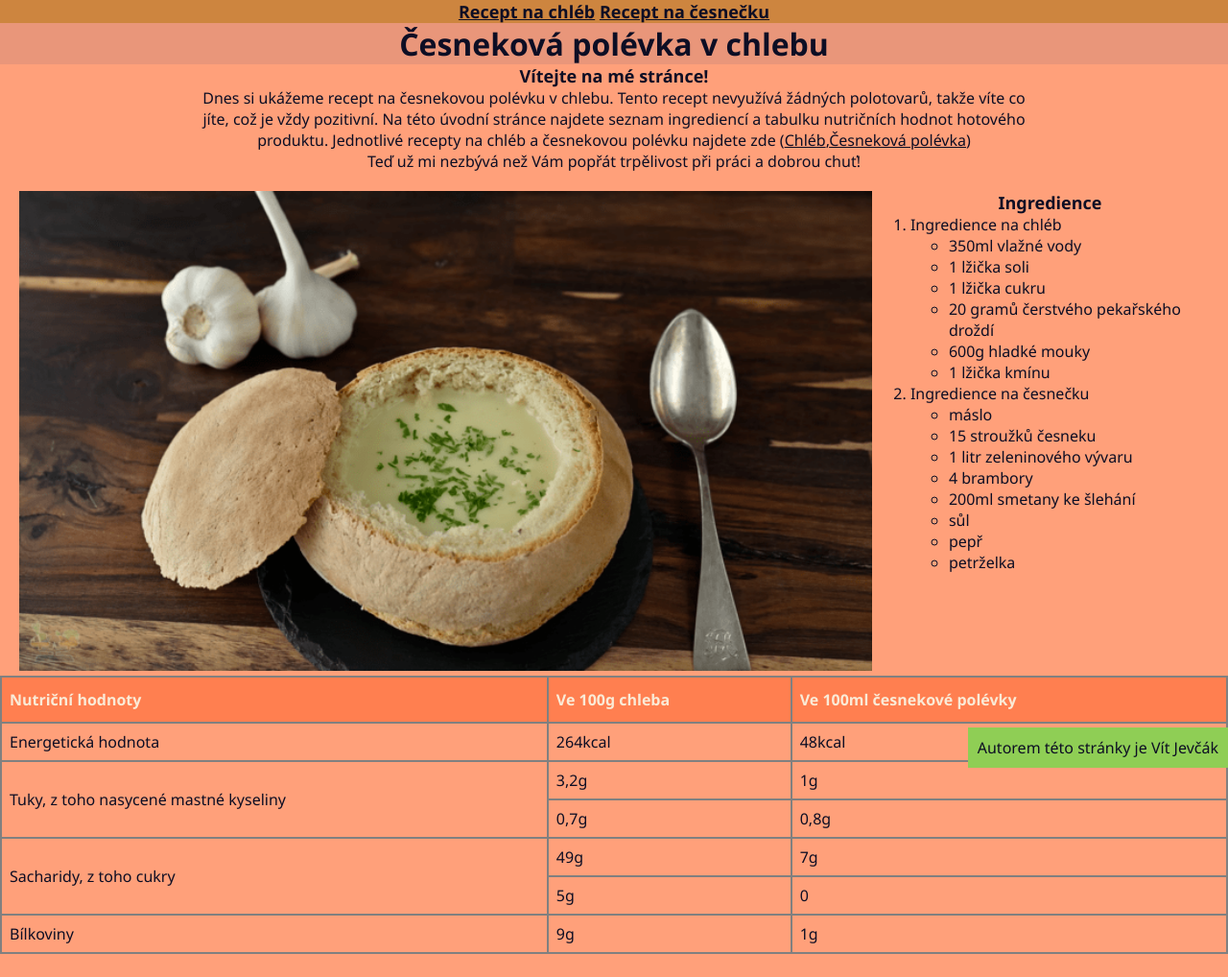
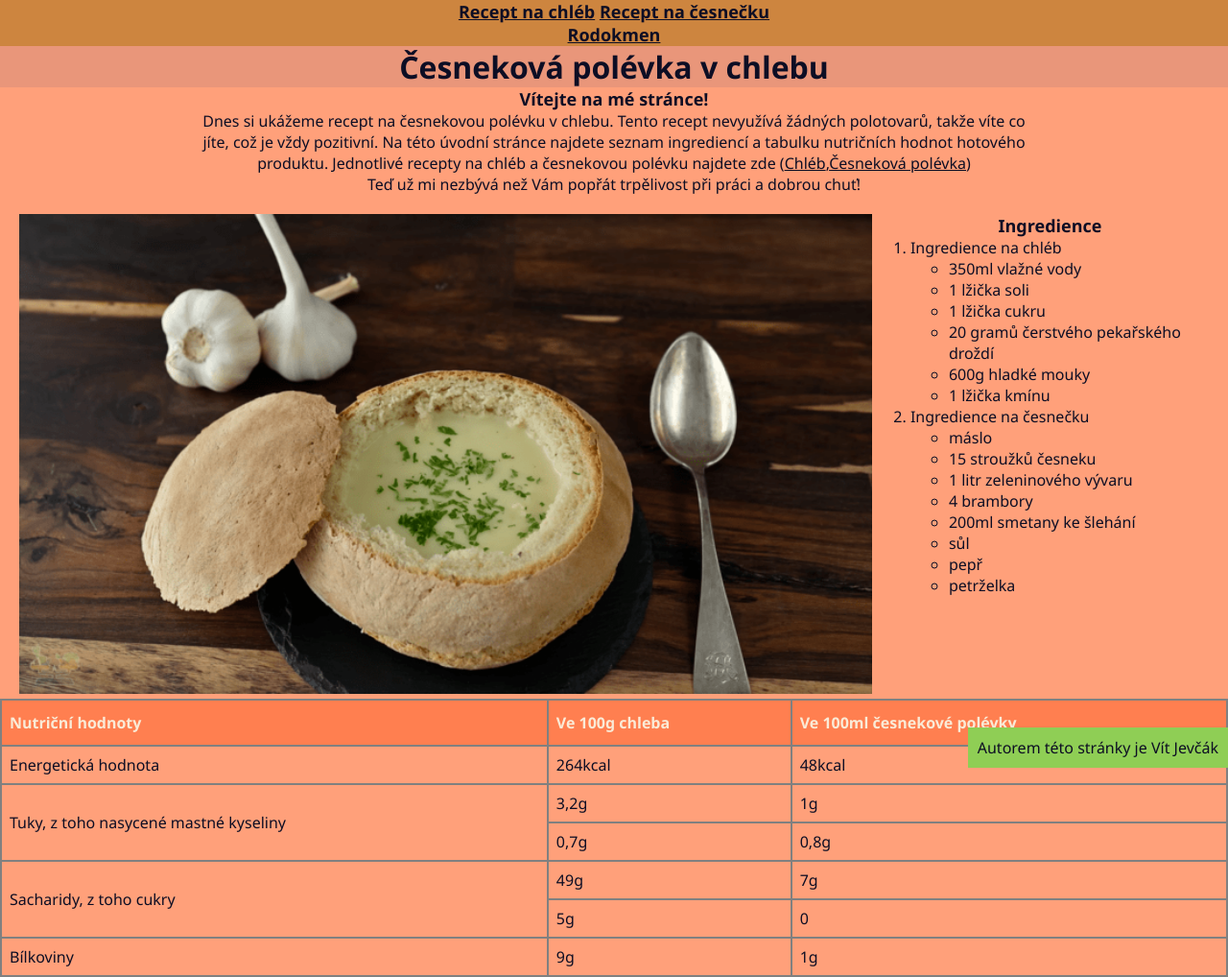
Before and after one commit to Jevcak/PersonalWebsite, a plain HTML site: page index.html in a window 1280 px wide. Shown: the whole page at 96% size. Before the commit the page ends 994 px from the top, so only its background shows below. Drawn offline with Linux system fonts and the light colour scheme.

Commit message:
pridani linku na rodokmen

```diff
--- a/index.html
+++ b/index.html
@@ -10,6 +10,7 @@
     <div class="menu">
         <a href="brot.html" class="menu">Recept na chléb</a>
         <a href="knoblauchsuppe.html" class="menu">Recept na česnečku</a><br>
+        <a href="rodokmen-11-2020-2.pdf" class="menu">Rodokmen</a><br>
     </div>
     <div class="Nadpis">
         Česneková polévka v chlebu
```
